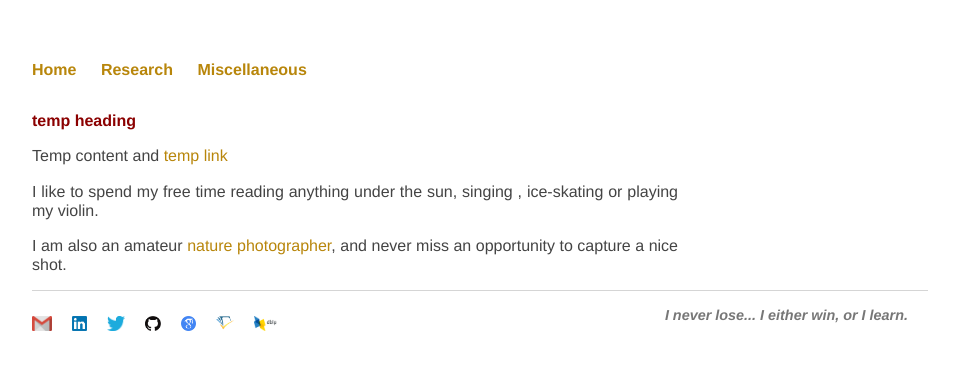
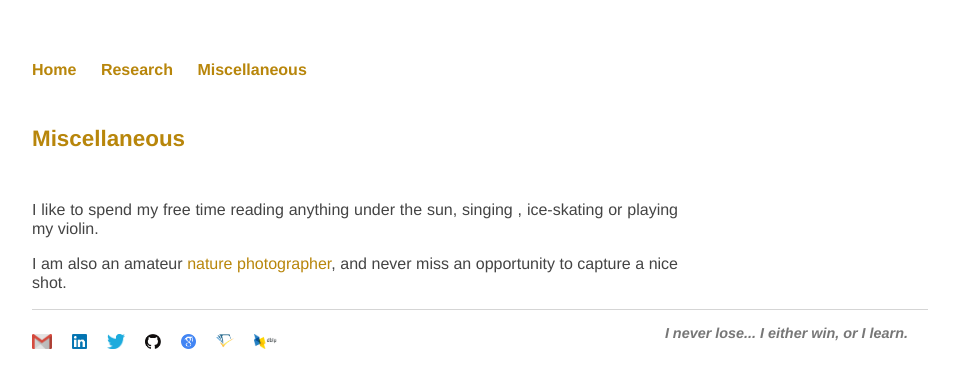
Before and after one commit to Uppaal/Uppaal.github.io, a Jekyll site: the page built from misc.html, in a window 1280 px wide. Shown: the top 388 px of the page, without its empty margins (160-1119 px from the left). Built offline with Jekyll 4.4.1, drawn with Linux system fonts in a browser that asks for light colours.

Commit message:
Minor formatting changes.

```diff
--- a/_layouts/default.html
+++ b/_layouts/default.html
@@ -14,8 +14,8 @@
 			</nav>
 			<div class="container">
 
-				<h3>temp heading</h3>
-			Temp content and <a>temp link</a>
+<!--				<h3>temp heading</h3>-->
+<!--			Temp content and <a>temp link</a>-->
 
 			{{ content }}
 
--- a/css/main.css
+++ b/css/main.css
@@ -8,7 +8,7 @@
 
 :root {
     --main-bg-color: white;
-    --heading-color: #8B0000;
+    --heading-color: #B8860B;
     --link-color: #B8860B;
     --font-color: #444;  /*111 is darkest black and 999 is lightest*/
     --footer-font-color:#777
--- a/index.html
+++ b/index.html
@@ -2,12 +2,10 @@
 layout: default
 title: Rheeya Uppaal
 ---
+
 <div class="blurb">
 	<br>
 	<h1>Rheeya Uppaal</h1>
-
-<!--	<img src="images/IESL.jpeg" style="float:right" alt="picture" class="inline" width="220"-->
-<!--		 style="padding-top: 0px; padding-bottom: 10px; padding-left: 40px; padding-right: 10px">-->
 
 	<img src="images/IESL.jpeg" alt="picture" class="inline" width="220"
 		 style="float:right; padding-top:0; padding-bottom: 10px; padding-left: 40px; padding-right: 10px">
--- a/misc.html
+++ b/misc.html
@@ -1,13 +1,16 @@
 ---
 layout: default
-title: Rheeya Uppaal
+title: Miscellaneous
 ---
+
+
 <div class="blurb">
+	<br>
+	<h1>{{ page.title }}</h1>
+	<p><br></p>
 
 	<p>I like to spend my free time reading anything under the sun, singing , ice-skating or playing my violin.</p>
 
-
 	<p>I am also an amateur <a href="https://photos.app.goo.gl/PiG41MpMXXncb9Gb8">nature photographer</a>, and never miss an opportunity to capture a nice shot.</p>
 
-
-</div><!-- /.blurb -->
+</div>
--- a/research.html
+++ b/research.html
@@ -4,8 +4,7 @@ title: Research
 ---
 
 <!--	<h1>{{ page.title }}</h1>-->
-<!--	<p><br></p>-->
-	<br>
+	<p><br></p>
 	<h1>Publications</h1>
 	<ul>
 	<li><a href="https://arxiv.org/abs/1909.06718">LRS-DAG: Low Resource Supervised Domain Adaptation with Generalization Across Domains.</a> <small>[<a href="https://www.youtube.com/watch?v=17nxep0Ux50&feature=youtu.be">Talk</a>]</small><br><small><i><b>Rheeya Uppaal</b></i><br>In the New in ML Workshop of the Thirty-third Conference on Neural Information Processing Systems (<b>NeurIPS 2019</b>).</small></li>
@@ -17,6 +16,7 @@ title: Research
 	<li> <a href="https://drive.google.com/file/d/1Upq_uYb5GyOm8xf69k1Ca37ycIyI1b-z/view?usp=sharing"> Exploring the Facets of Colonization of the Red Planet – Mars.</a><br><small><i><b>Rheeya Uppaal</b></i><br>In the Student Conference on Emerging Technologies and Innovations, 2014.</small></li>
 	</ul>
 
+	<p><br></p>
 	<h1>Projects and Unpubished Works</h1>
 	<ul>
 	<li><a href="https://arxiv.org/abs/1905.00125">Multi-resolution Networks For Flexible Irregular Time Series Modeling (Multi-FIT)</a>
```
